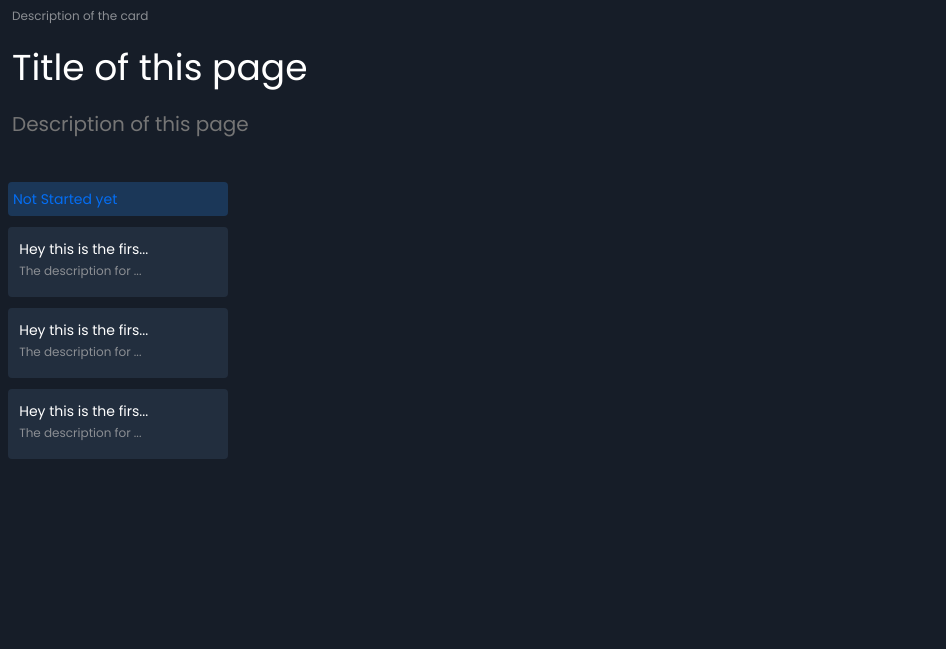
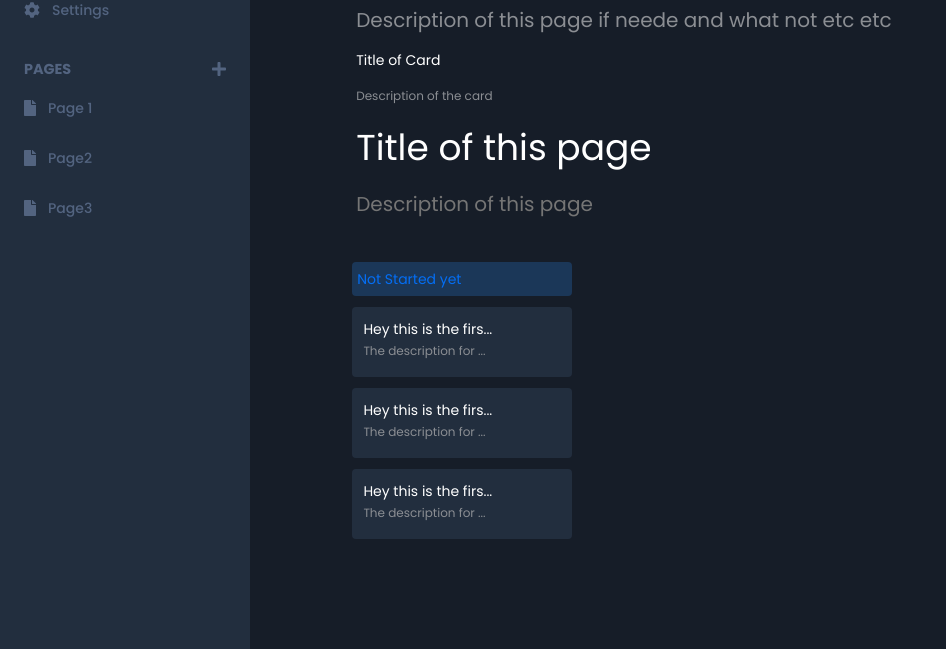
Before and after one commit to riteshsp2000/kanban, a Gatsby site: page /playground in a window 1280 px wide. Shown: the part 151-800 px from the top of the page, without its empty margins (0-946 px from the left). Built offline with nearby package versions, Linux system fonts and the light colour scheme; Gatsby itself is replaced by a stand-in of ours.

Commit message:
feat: create page layout component

```diff
--- a/src/components/PageLayout.tsx
+++ b/src/components/PageLayout.tsx
@@ -1 +1,41 @@
 import React from 'react';
+
+// Libraries
+import styled from 'styled-components';
+
+// Components
+import { DesktopNavbar } from '.';
+
+const PrimeContainer = styled.div`
+  width: 100vw;
+  height: 100vh;
+  display: flex;
+  align-items: center;
+  justify-content: flex-start;
+`;
+
+const WrapperContainer = styled.div`
+  width: calc(100vw - 250px);
+  height: 100%;
+  padding-top: 4rem;
+`;
+
+const JustifyContainer = styled.div`
+  margin: auto auto;
+  max-width: var(--max-width);
+  padding: 1rem 1.2rem;
+  overflow-x: hidden;
+  overflow-y: auto;
+`;
+
+const PageLayout: React.FC = ({ children }) => (
+  <PrimeContainer>
+    <DesktopNavbar />
+
+    <WrapperContainer>
+      <JustifyContainer>{children}</JustifyContainer>
+    </WrapperContainer>
+  </PrimeContainer>
+);
+
+export default PageLayout;
--- a/src/components/index.tsx
+++ b/src/components/index.tsx
@@ -16,3 +16,7 @@
 export { default as Card } from './Card';
 export { default as SectionTitle } from './SectionTitle';
 export { default as CardsColumn } from './CardsColumn';
+
+// Page Layout
+export { default as DesktopNavbar } from './marginals/DesktopNavbar';
+export { default as PageLayout } from './PageLayout';
--- a/src/components/marginals/DesktopNavbar.tsx
+++ b/src/components/marginals/DesktopNavbar.tsx
@@ -6,9 +6,9 @@
 import { faFile, faCog, faHome, faPlus } from '@fortawesome/free-solid-svg-icons';
 
 // Components
-import { Heading1 } from '..';
+import { Heading2 } from '..';
 
-const NavName = styled(Heading1)<{ isActive: boolean }>`
+const NavName = styled(Heading2)<{ isActive: boolean }>`
   color: ${({ isActive }) => (isActive ? '#49ACF7' : '#536480')};
   font-weight: ${({ isActive }) => (isActive ? '700' : '500')};
 `;
@@ -18,6 +18,10 @@
   align-items: center;
   justify-content: flex-start;
   margin-top: 12px;
+
+  &:hover {
+    cursor: pointer;
+  }
 `;
 
 const Container = styled.div`
@@ -25,6 +29,7 @@
   height: 100vh;
   overflow: hidden;
 
+  padding: 5rem 1.5rem;
   background: var(--color-background-secondary);
 `;
 
@@ -49,9 +54,9 @@
   font-family: 'Poppins', sans-serif;
   font-style: normal;
   font-weight: 600;
-  font-size: 0.625rem;
+  font-size: 0.9rem;
   line-height: 1rem;
-  color: '#536480';
+  color: #536480;
 `;
 
 const NAVITEMS = {
@@ -84,8 +89,8 @@
     },
     {
       icon: faFile,
-      name: 'Page2',
-      id: 'nav-section2-page2',
+      name: 'Page3',
+      id: 'nav-section2-page3',
       to: '/',
     },
   ],
@@ -99,19 +104,19 @@
       <Nav>
         {NAVITEMS.SECTION1.map(({ icon, name, id }) => (
           <NavItem key={id} onClick={() => setActive(id)}>
-            <FontAwesomeIcon icon={icon} />
+            <FontAwesomeIcon icon={icon} color={active === id ? '#49ACF7' : '#536480'} />
             <NavName isActive={active === id}>{name}</NavName>
           </NavItem>
         ))}
 
         <DividerContainer>
           <H4>PAGES</H4>
-          <FontAwesomeIcon icon={faPlus} size='1x' />
+          <FontAwesomeIcon icon={faPlus} size='1x' color='#536480' />
         </DividerContainer>
 
         {NAVITEMS.SECTION2.map(({ icon, name, id }) => (
           <NavItem key={id} onClick={() => setActive(id)}>
-            <FontAwesomeIcon icon={icon} />
+            <FontAwesomeIcon icon={icon} color={active === id ? '#49ACF7' : '#536480'} />
             <NavName isActive={active === id}>{name}</NavName>
           </NavItem>
         ))}
--- a/src/pages/playground.tsx
+++ b/src/pages/playground.tsx
@@ -8,6 +8,7 @@
   LargeInput,
   SmallInput,
   CardsColumn,
+  PageLayout,
 } from '../components';
 
 const IndexPage = () => {
@@ -16,7 +17,7 @@
   const [showModal, setShowModal] = useState<boolean>(false);
 
   return (
-    <div>
+    <PageLayout>
       <Heading1>Title of this Page</Heading1>
       <Body1>Description of this page if neede and what not etc etc</Body1>
       <Heading2>Title of Card</Heading2>
@@ -39,7 +40,7 @@
       />
 
       <CardsColumn />
-    </div>
+    </PageLayout>
   );
 };
 
--- a/src/styles/GlobalStyles.css
+++ b/src/styles/GlobalStyles.css
@@ -187,7 +187,7 @@
   --color-four-dark: #af52c0;
   --color-four-light: #353352;
 
-  --max-width: 83.5em;
+  --max-width: 55em;
   --max-width-bleed: 90%;
   --max-width-narrow: 50em;
 
```
